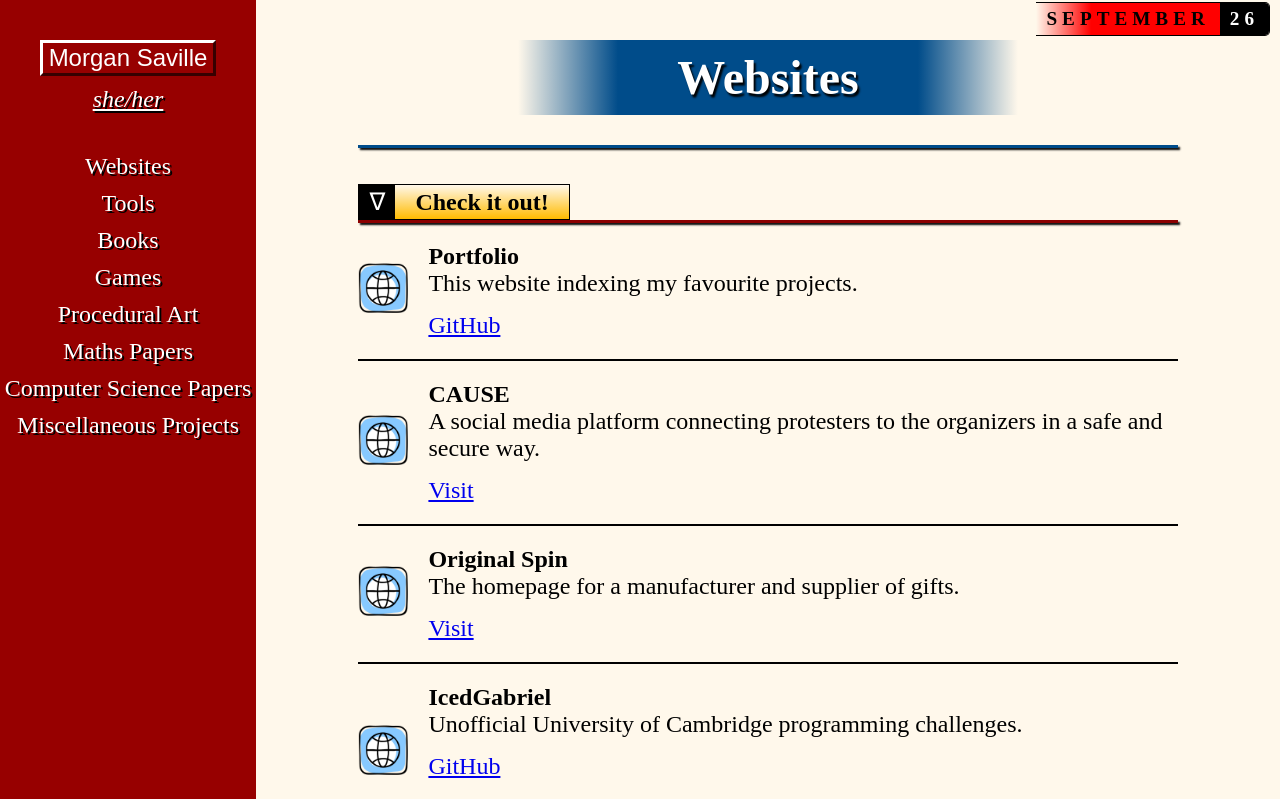
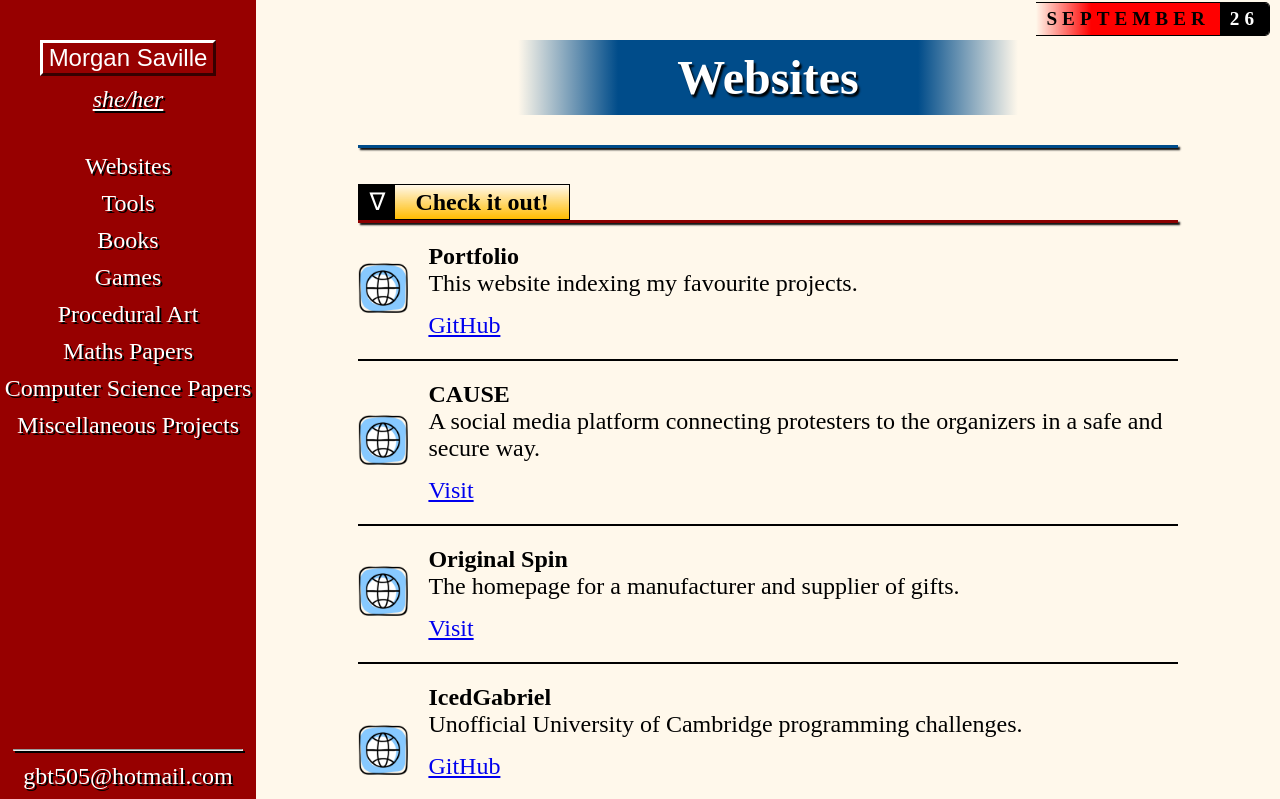
Before and after one commit to slippedandmissed/PortfolioPage, an Angular app in the folder portfolio/: page /nineties in a window 1280 px wide. Shown: the top 799 px of the page. Built offline with nearby package versions, Linux system fonts and the light colour scheme.

Commit message:
Made navbar sticky

```diff
--- a/portfolio/src/app/components/time-periods/nineties/nineties.component.scss
+++ b/portfolio/src/app/components/time-periods/nineties/nineties.component.scss
@@ -10,8 +10,10 @@ main {
 $navbar-color: rgb(151, 0, 0);
 
 #navbar {
+    top: 0;
+    position: sticky;
     background-color: $navbar-color;
-    height: 100%;
+    height: 100vh;
     color: white;
     text-shadow: 2px 2px black;
 
```
